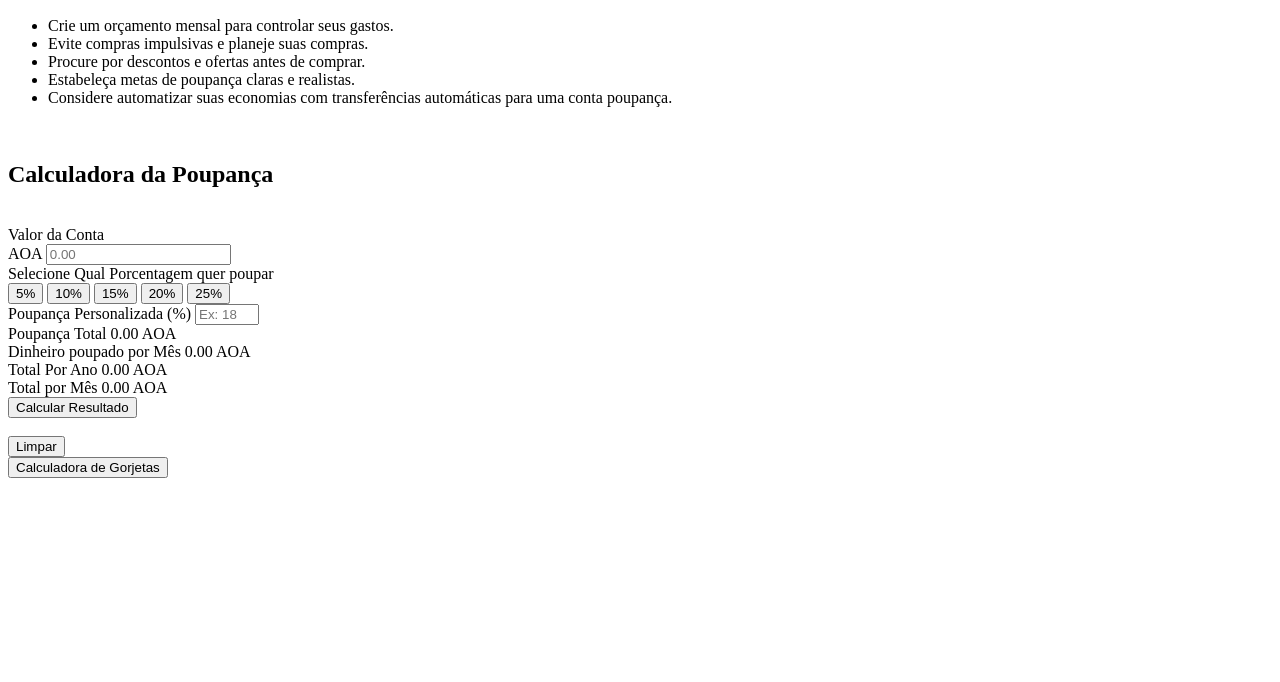
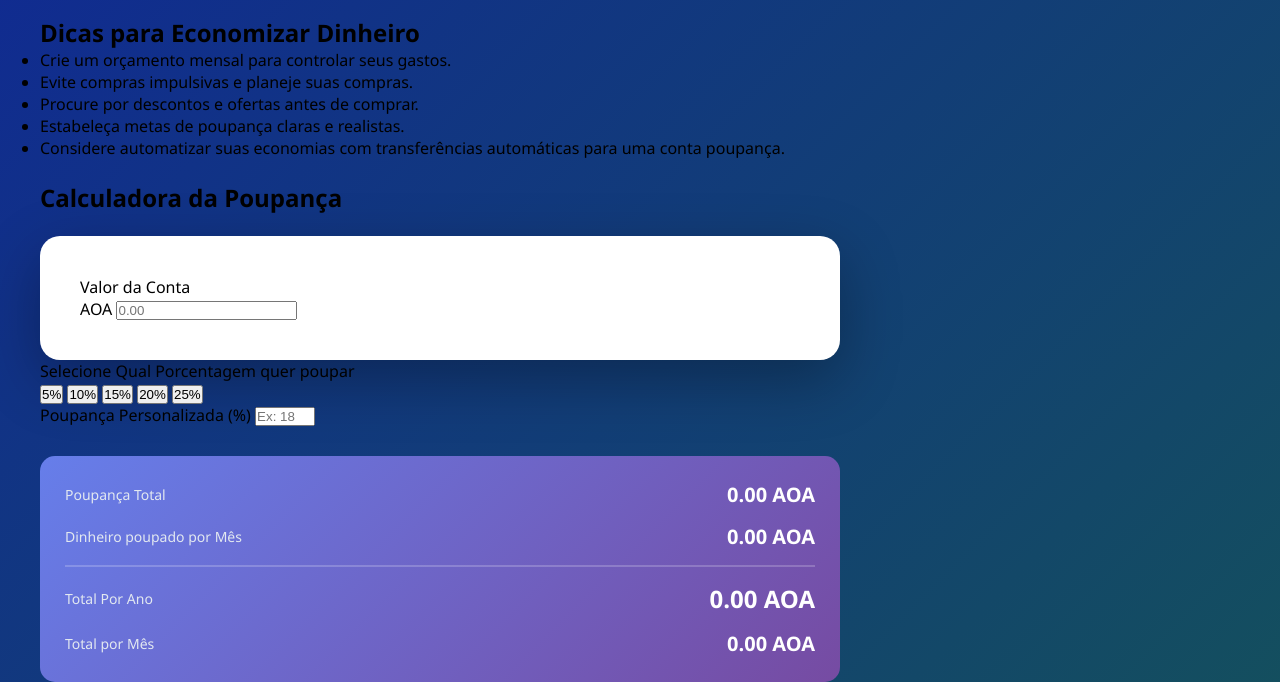
Before and after one commit to Danielius7er/tips_Calculator, a plain HTML site: page poupanca.html in a window 1280 px wide. Shown: the part 202-884 px from the top of the page. Before the commit the page ends 800 px from the top, so only its background shows below. Drawn offline with Linux system fonts and the light colour scheme.

Commit message:
MODIFY CODE AND REMOVING BUGS AND ERRORS

```diff
--- a/css/poupe.css
+++ b/css/poupe.css
@@ -86,6 +86,9 @@ h1 {
     cursor: pointer;
     transition: background 0.3s ease;
 }
+.result-btn:hover {
+    background: #b21111;
+}
 .reset-btn {
     width: 100%;
     padding: 15px;
@@ -98,8 +101,29 @@ h1 {
     cursor: pointer;
     transition: background 0.3s ease;
 }
+.reset-btn:hover {
+    background: #b21111;
+}
+.reset-btn:active {
+    background: #f56565;
+}
+.reset-btn::after{
+    box-shadow: 0 10px 20px rgba(252, 129, 129, 0.3);
+}
+.button-tip {
+    background-color: rgb(35, 79, 182);
+    color: white;
+    padding: 10px 20px;
+    border: none;
+    border-radius: 5px;
+    font-size: 16px;
+    cursor: pointer;
+    transition: background-color 0.3s ease;
+}
+.button-tip:hover {
+    background-color: rgb(25, 57, 130);
+}
 footer {
-    background-color: #102895;
     width: 100%;
     height: max-content;
     position: absolute;
--- a/js/poupe.js
+++ b/js/poupe.js
@@ -0,0 +1,6 @@
+//Declaração de variáveis
+const initialDepositInput = document.getElementById('initial-deposit');
+const monthlyContributionInput = document.getElementById('monthly-contribution');
+const interestRateInput = document.getElementById('interest-rate');
+const investmentPeriodInput = document.getElementById('investment-period');
+const calculateBtn = document.getElementById('calculateBtn');
--- a/js/script.js
+++ b/js/script.js
@@ -17,7 +17,6 @@ let selectedTipPercent = 15;
 // Event listeners para os botões de gorjeta
 tipButtons.forEach(btn => {
     btn.addEventListener('click', function() {
-        // Remove a classe active de todos os botões
         tipButtons.forEach(b => b.classList.remove('active'));
 
         this.classList.add('active');
--- a/poupanca.html
+++ b/poupanca.html
@@ -1,11 +1,13 @@
 <!DOCTYPE html>
-<html lang="en">
+<html lang="pt-BR">
 <head>
+    <meta http-equiv="X-UA-Compatible" content="IE=7">
+    <meta name="description" content="Calculadora de Gorjetas e Poupança">
     <meta charset="UTF-8">
     <meta name="viewport" content="width=device-width, initial-scale=1.0">
     <title>Document</title>
     <style>
-        @import url('poupe.css');
+        @import url('css/poupe.css');
     </style>
 </head>
 <body>
@@ -80,5 +82,8 @@
         </section>
     </main>
     <footer>
-        <nav><a href="index.html"><button class="button">Calculadora de Gorjetas</button></a></nav>
+        <nav><a href="index.html"><button class="button-tip">Calculadora de Gorjetas</button></a></nav>
     </footer>
+    <script src="js/poupe.js"></script>
+</body>
+</html>
```
Also changed, not shown: index.html (+2 -2 lines).
